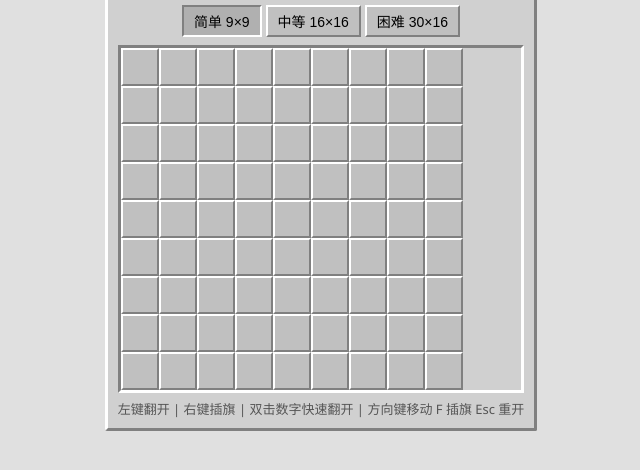
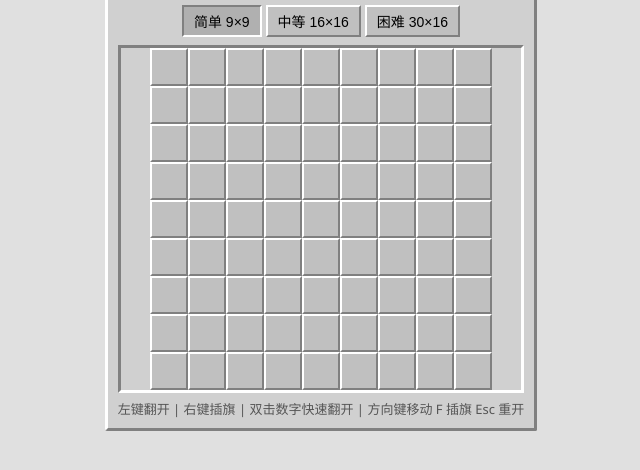
Before and after one commit to freebee555/mines, a plain HTML site: page index.html in a window 1280 px wide. Shown: the part 214-684 px from the top of the page, without its empty margins (319-959 px from the left). Drawn offline with Linux system fonts and the light colour scheme.

Commit message:
fix: prevent board from overflowing viewport (no more scrollbar)
Two stacked root causes for the horizontal scrollbar that appeared on
the hard 30x16 board:

1. .board-wrap had overflow-x: auto, so any overflow became a nested
   scrollbar inside the board frame instead of letting the page handle
   it gracefully. Replaced with overflow: visible and switched the wrap
   to a flex container with justify-content: center so the board sits
   centered inside whatever width the wrap ends up with.

2. adaptCfg() capped cell size at MIN_CELL=30, but did not check whether
   cols*cellSz would still exceed the available viewport width. On a
   1200px window with hard mode that gave 30*30+6=906px board which
   pushed past the .game max-width on narrow viewports. Added a hard
   floor: if sz > availW/cols, drop sz down to max(18, availW/cols).

3. Reverted .game from width: max-content (which could let the header
   stretch it wider than the board) to a plain block with
   max-width: calc(100vw - 16px) + margin: 0 auto. The header can no
   longer drag the panel wider than the board, and the board stays
   centered in its wrap via rule 1 above.

```diff
--- a/index.html
+++ b/index.html
@@ -51,10 +51,10 @@ body {
   border-bottom-color: var(--border-dark);
   padding: 10px;
   border-radius: 2px;
-  max-width: 100vw;
-  /* Shrink-wrap to the widest child (the board) so the header can never
-     stretch the container wider than the board itself. */
-  width: max-content;
+  max-width: calc(100vw - 16px);
+  /* Center the whole panel; width is driven by contents (header or board)
+     and capped above by max-width. */
+  margin: 0 auto;
 }
 .header {
   display: flex;
@@ -143,11 +143,14 @@ body {
   background: var(--cell-rev-bg);
 }
 .board-wrap {
-  overflow-x: auto;
-  -webkit-overflow-scrolling: touch;
+  /* The grid inside always fits; let the body handle any overflow rather
+     than nesting a scrollbar inside the board frame. */
+  overflow: visible;
   border: 3px solid var(--border-dark);
   border-right-color: var(--border-light);
   border-bottom-color: var(--border-light);
+  display: flex;
+  justify-content: center;
 }
 .board { display: grid; }
 .cell {
@@ -433,6 +436,13 @@ body {
     var ch = Math.floor(availH / rows);
     var sz = Math.min(cw, ch, TARGET_CELL);
     if (sz < MIN_CELL) sz = MIN_CELL;
+
+    // Hard floor: if the resulting board would still overflow the viewport
+    // width (e.g. hard mode on a 1200px window), shrink the cell further so
+    // the board never produces a horizontal scrollbar. Drop down to 18px
+    // before giving up and letting the user scroll.
+    var maxFitW = Math.floor(availW / cols);
+    if (sz > maxFitW) sz = Math.max(18, maxFitW);
 
     return { rows:rows, cols:cols, mines:mines, cellSize:sz };
   }
```
